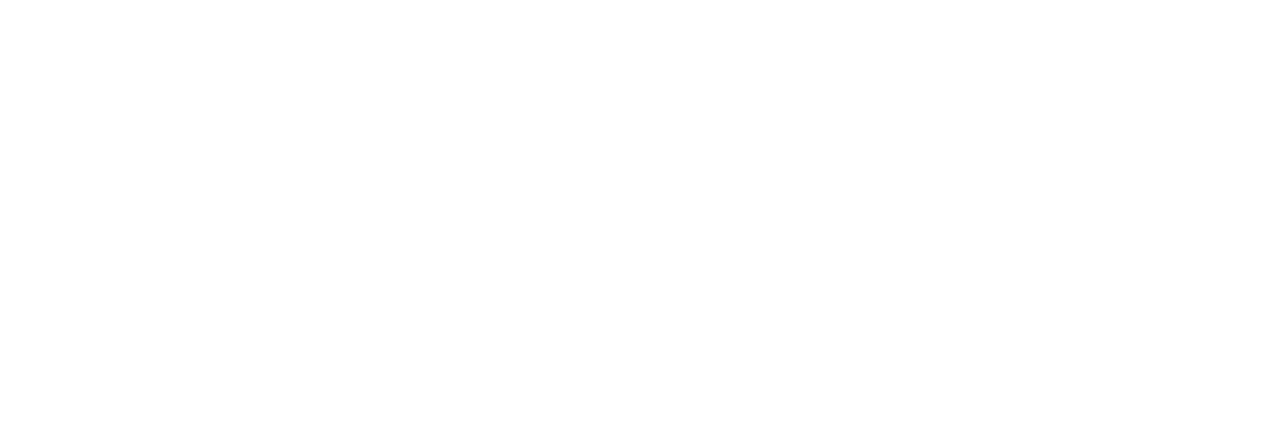
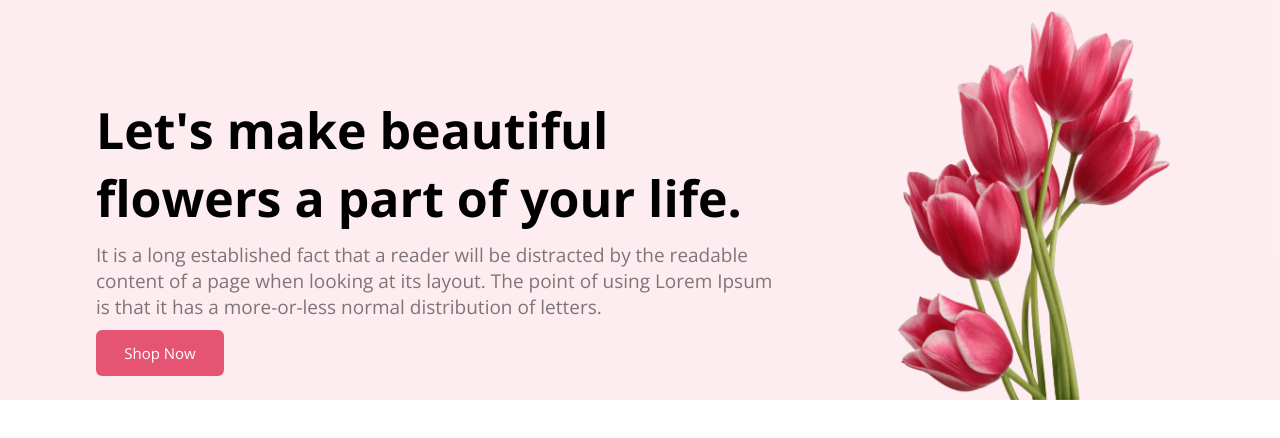
Before and after one commit to suhanurrahman007/Flower-Shop, a plain HTML site: page index.html in a window 1280 px wide. Drawn offline with nearby package versions, Linux system fonts and the light colour scheme.

Commit message:
flower project first section added

```diff
--- a/index.html
+++ b/index.html
@@ -3,9 +3,55 @@
 <head>
     <meta charset="UTF-8">
     <meta name="viewport" content="width=device-width, initial-scale=1.0">
-    <title>Document</title>
+    <title>Wildflower Forest Shop</title>
+
+    <!-- google font link here -->
+    <link rel="preconnect" href="https://fonts.googleapis.com">
+    <link rel="preconnect" href="https://fonts.gstatic.com" crossorigin>
+    <link href="https://fonts.googleapis.com/css2?family=Open+Sans:wght@400;700;800&display=swap" rel="stylesheet">
+
+    <!-- font awesome cdn link here  -->
+    <link rel="stylesheet" href="https://cdnjs.cloudflare.com/ajax/libs/font-awesome/6.4.0/css/all.min.css"
+        integrity="sha512-iecdLmaskl7CVkqkXNQ/ZH/XLlvWZOJyj7Yy7tcenmpD1ypASozpmT/E0iPtmFIB46ZmdtAc9eNBvH0H/ZpiBw=="
+        crossorigin="anonymous" referrerpolicy="no-referrer" />
+
+    <!-- Css link here -->
+    <link rel="stylesheet" href="style.css">
 </head>
 <body>
+    <!-- Header Section Start Here  -->
+    <header>
+
+    </header>
+    <!-- Header Section End Here  -->
+
+
+    <!-- Main Section Start Here  -->
+    <main>
+        <article>
+            <section class="flower-des">
+                    <div class="flower-des-title">
+                        <h2>Let's make beautiful flowers a part of your life.</h2>
+                        <p>It is a long established fact that a reader will be distracted by the readable content of a
+                            page when looking at its layout. The point of using Lorem Ipsum is that it has a
+                            more-or-less normal distribution of letters.</p>
+                        <button>Shop Now</button>
+                    </div>
+                    <div class="flower-des-img">
+                        <img src="./Flower Asset/pngwing 10.png" alt="">
+                    </div>
+            </section>
+        </article>
+    </main>
+    <!-- Main Section End Here  -->
+
+
+    <!-- Footer Section Start Here  -->
+    <footer>
+
+    </footer>
+    <!-- Footer Section End Here  -->
+
 
 </body>
 </html>
--- /dev/null
+++ b/style.css
@@ -0,0 +1,59 @@
+html{
+    scroll-behavior: smooth;
+}
+*{
+    margin: 0;
+    padding: 0;
+    box-sizing: border-box;
+    font-family: 'Open Sans', sans-serif;
+}
+
+/* flower des css start here  */
+.flower-des{
+    display: flex;
+    width: 100%;
+    height: 400px;
+    background: rgba(229, 84, 115, 0.10);
+}
+
+.flower-des-title{
+    padding: 6rem;
+    flex-direction: column;
+
+}
+
+.flower-des h2{
+    font-size: 50px;
+}
+
+.flower-des p{
+    color: rgba(39, 39, 39, 0.60);
+    font-size: 19px;
+    margin-top: 10px;
+    margin-bottom: 10px;
+}
+
+.flower-des-title button{
+    width: 8rem;
+    padding: .8rem;
+    font-size: 15px;
+    border-radius: 6px;
+    background: #E55473;
+    border: none;
+    color: white;
+}
+
+.flower-des-title button:hover{
+    background-color: rgba(156, 40, 40, 0.848);
+}
+
+.flower-des-img{
+    display: flex;
+    margin-top: 10px;
+    margin-right: 6rem;
+}
+
+.flower-des-img img{
+    height: 390px;
+    width: 300px;
+}
```
Also changed, not shown: Flower Asset/Flower 01.png (added), Flower Asset/Group 57.png (added), Flower Asset/Group 58.png (added), Flower Asset/Group 59.png (added), Flower Asset/Rectangle 4.png (added), Flower Asset/Rectangle 5.png (added), Flower Asset/Rectangle 6.png (added), Flower Asset/Rectangle 9.png (added), Flower Asset/pngwing 10.png (added), Flower Asset/pngwing 5.png (added), Flower Asset/pngwing 6.png (added), Flower Asset/pngwing 7.png (added), Flower Asset/pngwing 8.png (added).
